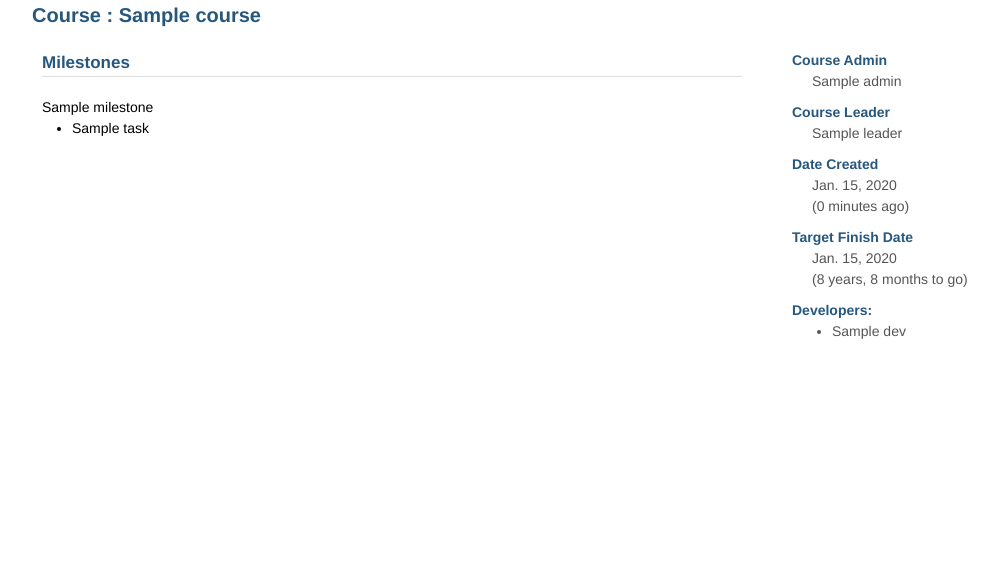
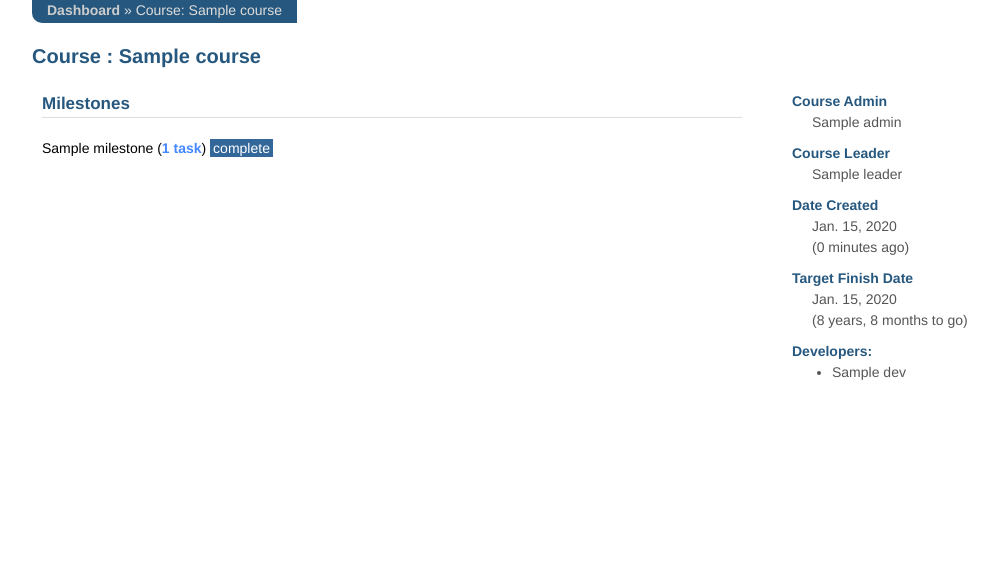
Before and after one commit to kwalala/msc_qas, a Django app: template templates/course/view.html in a window 1280 px wide. Shown: the part 60-642 px from the top of the page, without its empty margins (128-1126 px from the left). Run offline with Django 3.2, Linux system fonts and the light colour scheme; the template is opened without the code that fills it: most values are stand-ins (such as "Sample title", 1, 10 or a date in 2020); parts of the project's set-up code (start-up, migrations or seed data) failed here and were passed over.

Commit message:
more stuff added

```diff
--- a/course/models.py
+++ b/course/models.py
@@ -40,6 +40,12 @@ class Milestone(models.Model):
     approved = models.BooleanField(default=False)
     data_approved = models.DateTimeField("Date Approved", blank=True, null=True)
 
+    def all_tasks_completed(self):
+        return not self.task_set.filter(completed=False).exists()
+
+    def has_tasks(self):
+        return self.task_set.exists()
+
 
 class Task(models.Model):
     name = models.CharField("Name", max_length=200)
--- a/media/css/style.css
+++ b/media/css/style.css
@@ -31,6 +31,20 @@ body > #wrapper { min-height: 100%; height: auto;}
     color: #7c95ac;
 }
 #footer a { color: #7c95ac; text-decoration: none; font-weight: bold; }
+
+
+#breadcrumbs { margin-top: 0px; margin-bottom: 20px; }
+#crumbs {
+    -moz-box-shadow: 0 1px 2px rgba(0, 0, 0, 0.5);
+    -moz-border-radius-bottomleft: 10px;
+    -webkit-border-bottom-left-radius: 10px;
+    border-bottom-left-radius: 10px;
+    color: #ddd;
+    background-color: #26587F;
+    padding: 2px 15px 5px 15px;
+}
+#crumbs a { text-decoration: none; color: #ccc; font-weight: bold; }
+#crumbs a:hover { text-decoration: underline; }
 
 /* LOGIN FORM  */
 #login-container { margin-top: 100px; }
@@ -264,3 +278,35 @@ form.login input.submit-button {
     padding-bottom: 5px;
     border-bottom: 1px solid #ccc;
 }
+
+
+.task-status-list {
+    list-style: none;
+}
+.task-status-list li {
+    margin: 5px;
+    padding: 3px 3px 3px 10px;
+}
+.task-status-list li.complete {
+    border-left: 4px solid green;
+}
+.task-status-list li.not-complete {
+    border-left: 4px solid #800;
+}
+
+.label-incomplete {
+    font-style: italic;
+    color: #900;
+}
+.label-complete {
+    padding: 1px 3px 1px 3px;
+    background-color: #369;
+    color: #fff;
+}
+.label-approved {
+    color: #050;
+}
+
+.milestone {
+    padding-bottom: 10px;
+}
--- a/media/js/msc.js
+++ b/media/js/msc.js
@@ -35,3 +35,23 @@ Notifier.prototype.display = function() {
 
     n.slideDown("slow").delay(this._timeout).slideUp();
 };
+
+/* build breadcrumb links */
+function layBreadcrumbs(crumb) {
+    var targetDivSelector = "#breadcrumbs";
+    var container = $("<span id='crumbs'></span>");
+    var content = ""
+
+    for (var i in crumb) {
+        var t = crumb[i]["title"];
+        var u = crumb[i]["url"];
+
+        if (u == null) { /* last item, not url */
+            content += t;
+            break;
+        } else {
+            content += "<a href='"+u+"'>"+t+"</a> &raquo; "
+        }
+    }
+    container.html(content).appendTo($(targetDivSelector));
+}
--- a/templates/base/base.html
+++ b/templates/base/base.html
@@ -48,7 +48,7 @@
                 </div>
             </div>
         </div>
-
+        <div id='breadcrumbs' class='container_16 clearfix'></div>
         <div id='content'>{% block base_content %}{% endblock %}</div>
 
     </div>
--- a/templates/course/activate.html
+++ b/templates/course/activate.html
@@ -4,6 +4,10 @@
 {% block title %}Define milestones{% endblock %}
 
 {% block jquery %}
+    layBreadcrumbs([
+        {"title":"Dashboard", "url":"{% url dashboard %}"},
+        {"title":"Define Milestones", "url": null}
+    ]);
 
     var milestones = $('#milestones').sortable({placeholder: "ui-state-highlight"});
     var ml_tmpl = $('#ml-template').find("li:first-child");
--- a/templates/course/add.html
+++ b/templates/course/add.html
@@ -4,8 +4,13 @@
 {% block title %}Add new course{% endblock %}
 
 {% block jquery %}
+    layBreadcrumbs([
+        {"title":"Dashboard", "url":"{% url dashboard %}"},
+        {"title":"New Course", "url": null}
+    ]);
     $('#id_date_target').datepicker({minDate:"+0", "dateFormat":"dd/mm/yy"});
 {% endblock %}
+
 {% block content %}
 <h1>Add new course</h1>
 
--- a/templates/course/milestone.html
+++ b/templates/course/milestone.html
@@ -4,6 +4,11 @@
 {% block title %}{{ milestone.name }} ({{ course.name }}){% endblock title %}
 
 {% block jquery %}
+    layBreadcrumbs([
+        {"title":"Dashboard", "url":"{% url dashboard %}"},
+        {"title":"Course: {{ course.name }}", "url": "{% url course_view course.id %}"},
+        {"title":"Milestone: {{ milestone.name }}", "url": null}
+    ]);
     var changes = false;
 
     function change_dev(task, dev) {
--- a/templates/course/view.html
+++ b/templates/course/view.html
@@ -1,7 +1,47 @@
 {% extends "base/two_col_12_4.html" %}
 
 {% block title %}{{ course.name }}{% endblock title %}
+{% block jquery %}
+    layBreadcrumbs([
+        {"title":"Dashboard", "url":"{% url dashboard %}"},
+        {"title":"Course: {{ course.name }}", "url": null}
+    ]);
 
+    $(".toggle-tasks").click(function(e) {
+        e.preventDefault();
+        var ms_id = $(this).attr("data-id");
+        $('#task-' + ms_id).slideToggle();
+    });
+
+    $("a.btn-task-done").click(function(e) {
+        e.preventDefault();
+        var tid = $(this).attr("data-tid");
+        var url = $(this).attr("data-url");
+        var spinner = $('#spinner-task-' + tid);
+        $(this).parent().hide();
+        spinner.show();
+
+        $.ajax({
+            type: "POST",
+            url: url,
+            success: function() {
+                $('#li-task-' + tid).removeClass("not-complete").addClass("complete");
+            },
+            error: function() {
+                alert("Oopps. error. Try again later");
+            },
+            complete: function() {
+                spinner.hide();
+            }
+        });
+
+    });
+
+    $("a.btn-mark-complete").click(function(e) {
+        e.preventDefault();
+        alert("A request for approval will be sent to the nominated approver.\n\n(NOT IMPLEMENTED YET) ");
+    });
+{% endblock %}
 {% block content_top %}
 <h1>Course : {{ course.name }}</h1>
 {% endblock %}
@@ -9,17 +49,42 @@
 {% block content %}
 <h2 class='underlined'>Milestones</h2>
 {% for ms in milestones %}
-    <div class='milestone milestone-{{ ms.complete|yesno:"complete,not-complete" }}'>
-        <div class='milestone-title'>
-            {{ ms.name }}
+    <div class='milestone'>
+        <div >
+            <span class='milestone-title'>{{ ms.name }}</span>
+            (<a href='' class='toggle-tasks' data-id='{{ ms.id }}'>{{ ms.task_set.count }} task{{ ms.task_set.count|pluralize }}</a>)
             {% if course.leader == user or course.admin == user %}
-                [<a href='{% url milestone_edit course.id ms.id %}'>edit</a>]
+                [
+                    <a href='{% url milestone_edit course.id ms.id %}'>edit</a>
+                    {% if ms.has_tasks and ms.all_tasks_completed %}
+                    |  <a href='' class='btn-mark-complete'>Mark as complete</a>
+                    {% endif %}
+                ]
             {% endif %}
+
+                {% if ms.approved %}
+                <span class='label-approved'>Approved</span>
+                {% else %}
+                    {% if ms.completed %}
+                    <span class='label-complete'>complete</span>
+                    {% else %}
+                    <span class='label-incomplete'>Incomplete</span>
+                    {% endif %}
+                {% endif %}
+
         </div>
-        <div class='tasks'>
-            <ul>
+        <div class='tasks hidden' id='task-{{ ms.id }}'>
+            <ul class='task-status-list'>
             {% for task in ms.task_set.all %}
-                <li>{{ task.name }}</li>
+                <li class='{{ task.completed|yesno:"complete,not-complete" }}' data-id='{{ task.id }}' id='li-task-{{ task.id }}'>
+                    {{ task.name }}  <span class='footnote'>({{ task.developer.get_full_name }})</span>
+                    {% if task.developer == user or course.leader == user %}
+                        {% if not task.completed %}
+                        <span>[ <a href='' class='btn-task-done' data-tid='{{ task.id }}' data-url='{% url ajax_mark_task_done course.id ms.id task.id %}'>Mark as Done</a>] </span>
+                            <img src='{{ MEDIA_URL }}img/spinner.gif' id='spinner-task-{{ task.id }}' class='hidden' />
+                        {% endif %}
+                    {% endif %}
+                </li>
             {% endfor %}
             </ul>
         </div>
--- a/templates/dashboard.html
+++ b/templates/dashboard.html
@@ -1,7 +1,11 @@
 {% extends "base/one_col.html" %}
 
 {% block title %}Dashboard{% endblock title %}
-
+{% block jquery %}
+    layBreadcrumbs([
+        {"title":"Dashboard", "url":null},
+    ]);
+{% endblock %}
 {% block content %}
 {% if not roles %}
     <div>
```
Also changed, not shown: course/urls.py (+7 -1 lines), course/views.py (+14 -0 lines).
